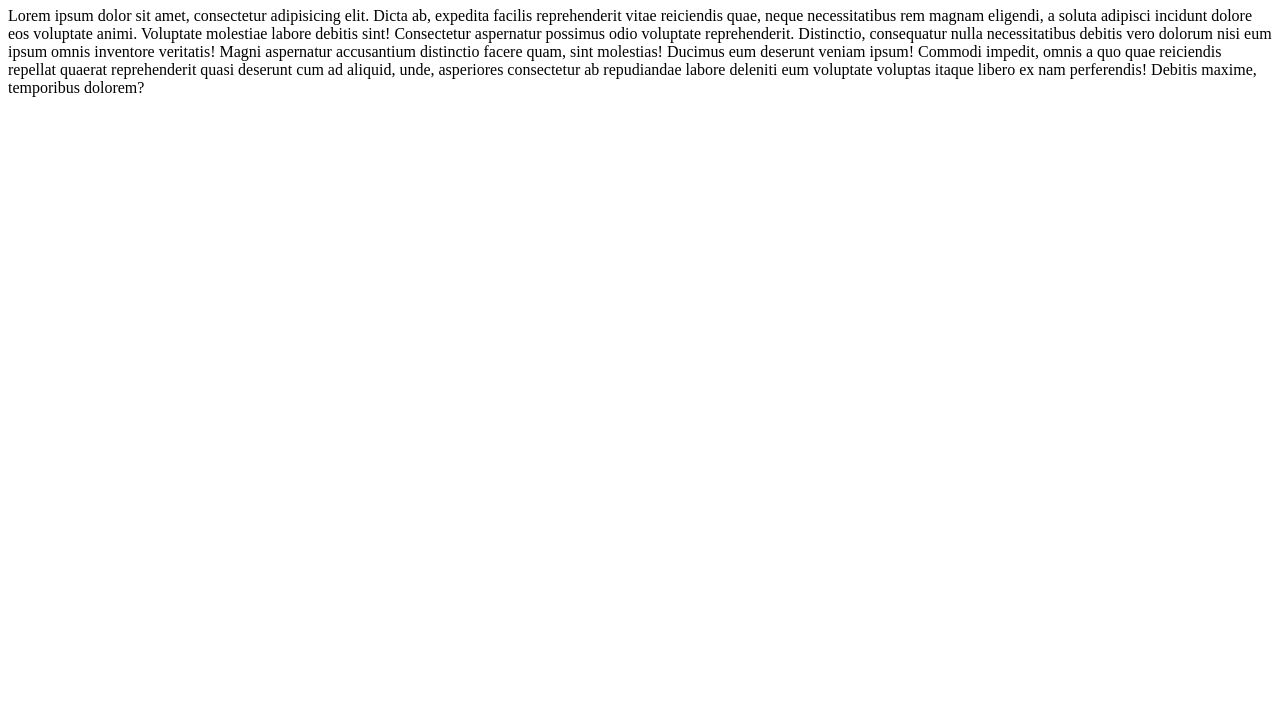
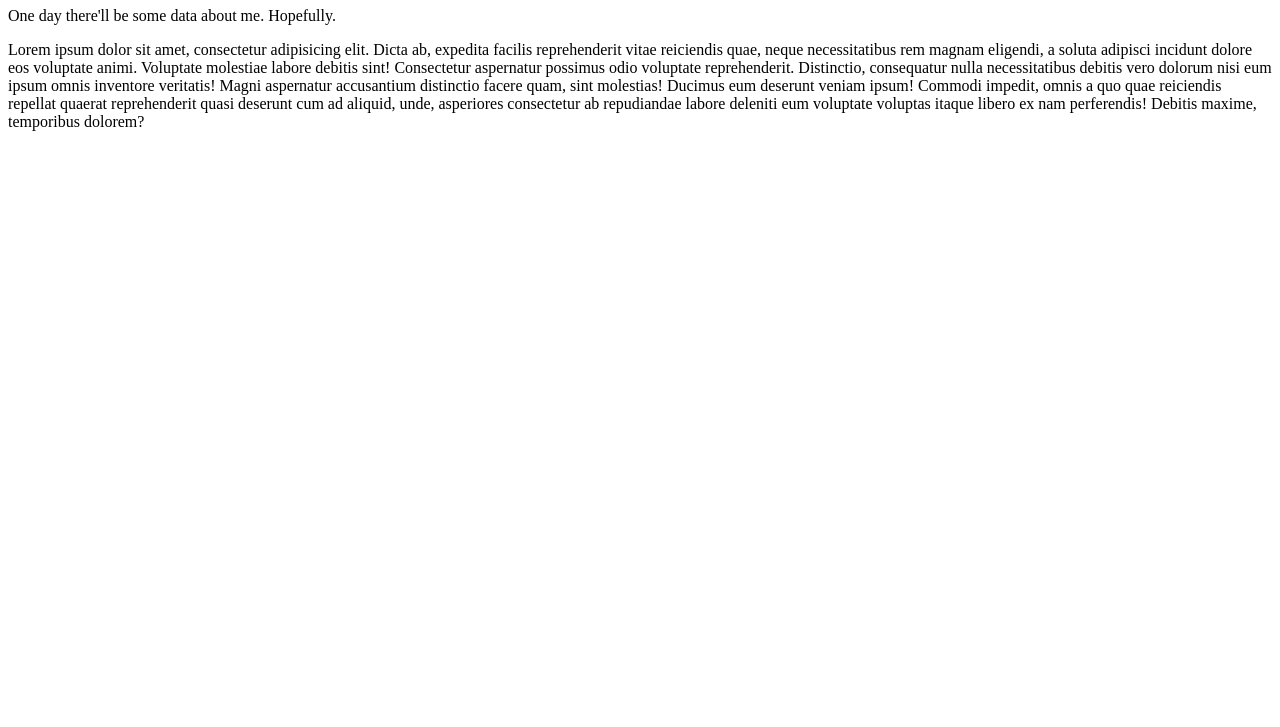
Before and after one commit to Alexandre-Ignatov/alexandre-ignatov.github.io, a plain HTML site: page index.html in a window 1280 px wide. Shown: the part 73-800 px from the top of the page. Drawn offline with Linux system fonts and the light colour scheme.

Commit message:
Add paragraph about myself

```diff
--- a/index.html
+++ b/index.html
@@ -6,6 +6,7 @@
 </head>
 <body>
   <h1>Hello World!</h1>
+  <p>One day there'll be some data about me. Hopefully.</p>
   <p>Lorem ipsum dolor sit amet, consectetur adipisicing elit. Dicta ab, expedita facilis reprehenderit vitae reiciendis quae, neque necessitatibus rem magnam eligendi, a soluta adipisci incidunt dolore eos voluptate animi. Voluptate molestiae labore debitis sint! Consectetur aspernatur possimus odio voluptate reprehenderit. Distinctio, consequatur nulla necessitatibus debitis vero dolorum nisi eum ipsum omnis inventore veritatis! Magni aspernatur accusantium distinctio facere quam, sint molestias! Ducimus eum deserunt veniam ipsum! Commodi impedit, omnis a quo quae reiciendis repellat quaerat reprehenderit quasi deserunt cum ad aliquid, unde, asperiores consectetur ab repudiandae labore deleniti eum voluptate voluptas itaque libero ex nam perferendis! Debitis maxime, temporibus dolorem?</p>
 </body>
 </html>
```
